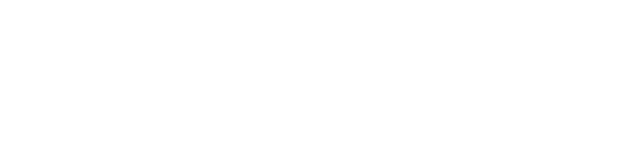
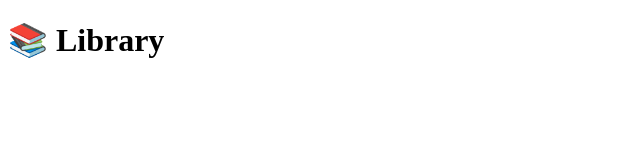
Before and after one commit to ArcaneIRE/odin-library, a plain HTML site: page index.html in a window 1280 px wide. Shown: the whole page, without its empty margins (0-640 px from the left). Drawn offline with Linux system fonts and the light colour scheme.

Commit message:
Add basic page layout

```diff
--- a/index.html
+++ b/index.html
@@ -10,6 +10,11 @@
     <title>Library</title>
 </head>
 <body>
+    <header>
+        <h1>📚 Library</h1>
+    </header>
+    <div id="book-list">
 
+    </div>
 </body>
 </html>
```
